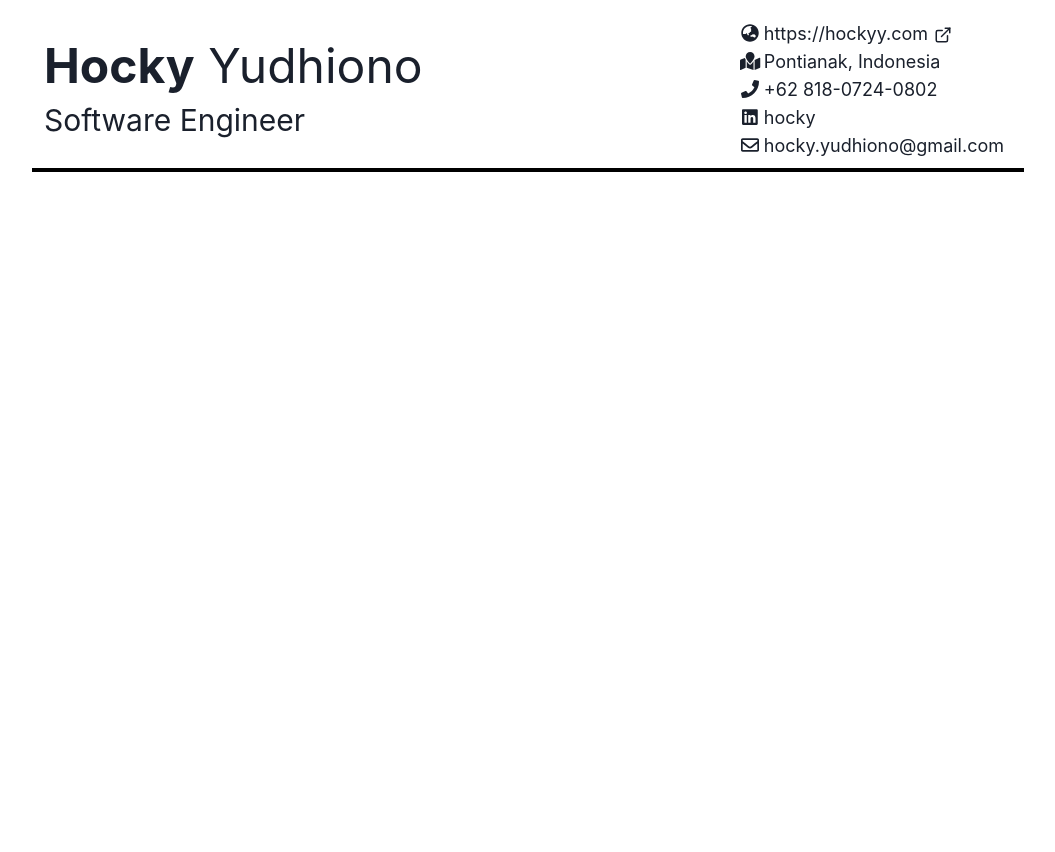
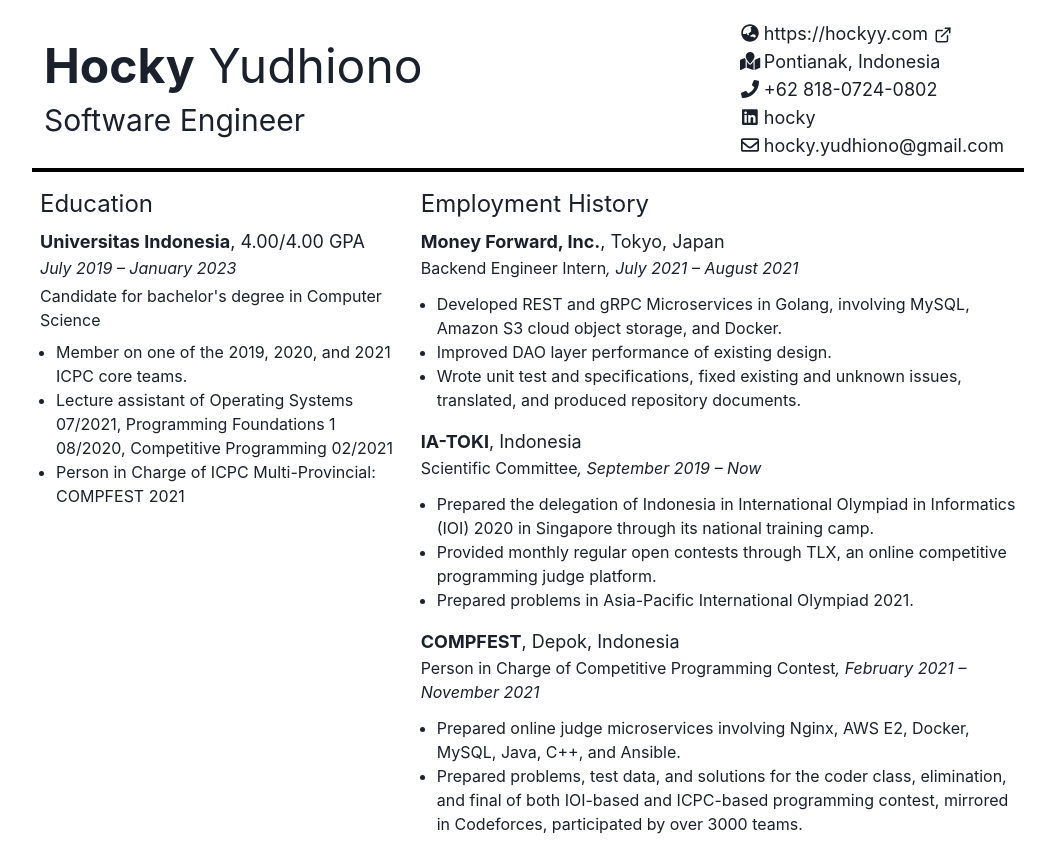
Before and after one commit to hockyy/DatCoolCV, a Next.js app: page / in a window 1280 px wide. Shown: the whole page, without its empty margins (112-1167 px from the left). Before the commit the page ends 800 px from the top, so only its background shows below. Built offline with nearby package versions, Linux system fonts and the light colour scheme; a web font is replaced by a local one.

Commit message:
Add education and employment history

```diff
--- /dev/null
+++ b/components/EducationItem.js
@@ -0,0 +1,25 @@
+import {Flex} from "@chakra-ui/react";
+
+const EducationItem = ({educationItem}) => {
+  return (
+    <Flex className={'flex-col mt-2 mb-2'}>
+      <h3 className={'text-lg'}>
+        <span className={'font-bold'}>{educationItem.name}</span>
+        {', ' + educationItem.gpa.toFixed(2) + '/' + educationItem.maxGpa.toFixed(2) + ' GPA'}
+      </h3>
+      <h2 className={'text-md mb-1 italic'}>
+        {educationItem.startPeriod + ' – ' + educationItem.endPeriod}
+      </h2>
+      <p>
+        {educationItem.description}
+      </p>
+      <ul className={"list-disc ml-4 mt-2"}>
+        {
+          educationItem.items.map((item)=>(<li>{item}</li>))
+        }
+      </ul>
+    </Flex>
+  );
+};
+
+export default EducationItem;
--- /dev/null
+++ b/components/EmploymentItem.js
@@ -0,0 +1,28 @@
+import {Flex} from "@chakra-ui/react";
+
+const EducationItem = ({employmentItem}) => {
+  return (
+    <Flex className={'flex-col mt-2 mb-2'}>
+      <h3 className={'text-lg'}>
+        <span className={'font-bold'}>{employmentItem.name}</span>
+        {', ' + employmentItem.location}
+      </h3>
+      <h2 className={'text-md mb-1 '}>
+        {employmentItem.position}
+        <span className={'italic'}>
+        {', ' + employmentItem.startPeriod + ' – ' + employmentItem.endPeriod}
+        </span>
+      </h2>
+      <p>
+        {employmentItem.description}
+      </p>
+      <ul className={"list-disc ml-4 mt-2"}>
+        {
+          employmentItem.items.map((item)=>(<li>{item}</li>))
+        }
+      </ul>
+    </Flex>
+  );
+};
+
+export default EducationItem;
--- a/components/data.js
+++ b/components/data.js
@@ -1,8 +1,8 @@
 const data = {
   "info": {
-    "first_name":"",
-    "bolded_name": "Hocky",
-    "last_name": " Yudhiono",
+    "firstName":"",
+    "boldedName": "Hocky",
+    "lastName": " Yudhiono",
     "caption":"Software Engineer",
     "website": "https://hockyy.com",
     "bolded": 0,
@@ -14,10 +14,10 @@
   "education": [{
     "name": "Universitas Indonesia",
     "location": "Depok, Indonesia",
-    "start_period": "July 2019",
-    "end_period": "January 2023",
+    "startPeriod": "July 2019",
+    "endPeriod": "January 2023",
     "gpa": 4.0,
-    "max_gpa": 4.0,
+    "maxGpa": 4.0,
     "description": "Candidate for bachelor's degree in Computer Science",
     "items": [
       "Member on one of the 2019, 2020, and 2021 ICPC core teams.",
@@ -29,8 +29,8 @@
     "name": "Money Forward, Inc.",
     "location": "Tokyo, Japan",
     "position": "Backend Engineer Intern",
-    "start_period": "July 2021",
-    "end_period": "August 2021",
+    "startPeriod": "July 2021",
+    "endPeriod": "August 2021",
     "items": [
       "Developed REST and gRPC Microservices in Golang, involving MySQL, Amazon S3 cloud object storage, and Docker.",
       "Improved DAO layer performance of existing design.",
@@ -40,8 +40,8 @@
     "name": "IA-TOKI",
     "location": "Indonesia",
     "position": "Scientific Committee",
-    "start_period": "September 2019",
-    "end_period": "Now",
+    "startPeriod": "September 2019",
+    "endPeriod": "Now",
     "items": [
       "Prepared the delegation of Indonesia in International Olympiad in Informatics (IOI) 2020 in Singapore through its national training camp.",
       "Provided monthly regular open contests through TLX, an online competitive programming judge platform.",
@@ -51,8 +51,8 @@
       "name": "COMPFEST",
       "location": "Depok, Indonesia",
       "position": "Person in Charge of Competitive Programming Contest",
-      "start_period": "February 2021",
-      "end_period": "November 2021",
+      "startPeriod": "February 2021",
+      "endPeriod": "November 2021",
       "items": [
         "Prepared online judge microservices involving Nginx, AWS E2, Docker, MySQL, Java, C++, and Ansible.",
         "Prepared problems, test data, and solutions for the coder class, elimination, and final of both IOI-based and ICPC-based programming contest, mirrored in Codeforces, participated by over 3000 teams."
--- a/pages/index.js
+++ b/pages/index.js
@@ -1,37 +1,39 @@
 import data from "../components/data";
+
 import {Container, Flex, Link} from "@chakra-ui/react";
-import {FontAwesomeIcon} from "@fortawesome/react-fontawesome";
-import {faCoffee} from "@fortawesome/free-solid-svg-icons/faCoffee";
+import {ExternalLinkIcon} from "@chakra-ui/icons";
+
+import HeaderItem from "../components/HeaderItem";
+import IconHeaderItem from "../components/IconHeaderItem";
+
 import {faGlobeAsia} from "@fortawesome/free-solid-svg-icons/faGlobeAsia";
-import HeaderItem from "../components/HeaderItem";
+import {faPhone} from "@fortawesome/free-solid-svg-icons/faPhone";
 import {faMapMarked} from "@fortawesome/free-solid-svg-icons/faMapMarked";
-import {ExternalLinkIcon} from "@chakra-ui/icons";
-import IconHeaderItem from "../components/IconHeaderItem";
-import {faPhone} from "@fortawesome/free-solid-svg-icons/faPhone";
 import {faLinkedin} from "@fortawesome/free-brands-svg-icons/faLinkedin";
-import {faEnvelopeOpenText} from "@fortawesome/free-solid-svg-icons/faEnvelopeOpenText";
 import {faEnvelope} from "@fortawesome/free-regular-svg-icons/faEnvelope";
+import EducationItem from "../components/EducationItem";
+import EmploymentItem from "../components/EmploymentItem";
 
 export default function Home() {
   console.log(data)
   return (
     <Container maxW='container.lg' className={'mt-5 justify-center'}>
       <Flex className={'justify-between'}>
-        <Flex className={'flex-col justify-evenly ml-3'}>
+        <Flex className={'flex-col justify-evenly pl-3'}>
           <div className={'text-lg'}>
             <h1 className={'text-5xl mb-3'}>
-              {data.info.first_name}
+              {data.info.firstName}
               <span className={'font-bold'}>
-              {data.info.bolded_name}
+              {data.info.boldedName}
             </span>
-              {data.info.last_name}
+              {data.info.lastName}
             </h1>
             <h1 className={'text-3xl'}>
               {data.info.caption}
             </h1>
           </div>
         </Flex>
-        <Flex className={'flex-col mr-5 text-lg'}>
+        <Flex className={'flex-col pr-5 text-lg'}>
           <HeaderItem>
             <IconHeaderItem icon={faGlobeAsia}></IconHeaderItem>
             <Link href={data.info.website} isExternal>
@@ -58,17 +60,33 @@
               {data.info.linkedin}
             </Link>
           </HeaderItem>
-
           <HeaderItem>
             <IconHeaderItem icon={faEnvelope}></IconHeaderItem>
             <Link href={'mailto:' + data.info.email} isExternal>
-
             {data.info.email}
             </Link>
           </HeaderItem>
         </Flex>
       </Flex>
       <hr className={'border-0 bg-black text-black h-1 mt-2 mb-2'}/>
+      <Flex>
+        <Flex className={'p-2'}>
+          <Flex className={'flex-col'}>
+          <h2 className={'text-2xl'}>Education</h2>
+          {
+            data.education.map(educationItem => (<EducationItem educationItem={educationItem}/>))
+          }
+          </Flex>
+        </Flex>
+        <Flex className={'p-2'}>
+          <Flex className={'flex-col'}>
+          <h2 className={'text-2xl'}>Employment History</h2>
+          {
+            data.employment.map(employmentItem => (<EmploymentItem employmentItem={employmentItem}/>))
+          }
+          </Flex>
+        </Flex>
+      </Flex>
     </Container>
   )
 }
```
Also changed, not shown: 1 other file (tests, documents, lock files or other folders).
